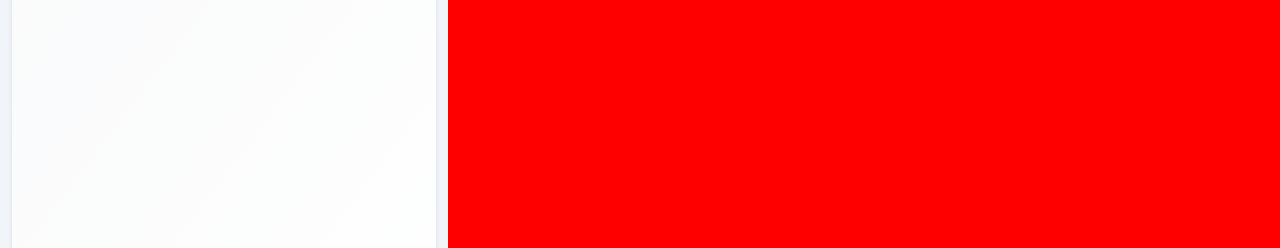
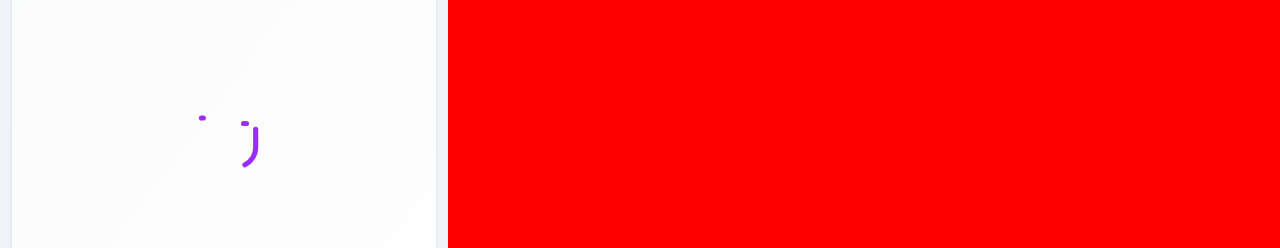
Before and after one commit to xrpgateway/frontend, a React (Create React App) app: page /payment in a window 1280 px wide. Both pictures are taken after a click on the button "Connect With Xumm!". Shown: the part 240-488 px from the top of the page. Built offline with nearby package versions, Linux system fonts and the light colour scheme.

Commit message:
feat: loader added

```diff
--- a/package.json
+++ b/package.json
@@ -6,6 +6,7 @@
     "@testing-library/jest-dom": "^5.17.0",
     "@testing-library/react": "^13.4.0",
     "@testing-library/user-event": "^13.5.0",
+    "lottie-react": "^2.4.0",
     "react": "^18.2.0",
     "react-dom": "^18.2.0",
     "react-router-dom": "^6.15.0",
--- a/src/Pages/Gateway.js
+++ b/src/Pages/Gateway.js
@@ -1,8 +1,12 @@
 import React, { useState } from "react";
 import Button from "../Componenets/Button";
+import Lottie from "lottie-react";
+import WalletLoading from "../Animations/wallet-loading.json"
 
 export default () => {
   const [isLoggedIn, setLogin] = useState(false);
+  const [isLoading, setLoading] = useState(false);
+
   return (
     <div className="flex">
       <div
@@ -20,7 +24,8 @@
         <div className="m-3 mt-2 mb-4 rounded-lg flex-1 bg-gradient-to-br from-gray-50 to-white  shadow-md">
           {!isLoggedIn && (
             <div className="w-full h-full flex justify-center items-center">
-              <Button onClick={()=>{ setLogin(true)}}  text={"Connect With Xumm!"} />
+              {isLoading && <Lottie style={{ height: 128, width: 128 }} animationData={WalletLoading} loop={true} />}
+              {!isLoading && <Button onClick={()=>{ setLoading(true) } }  text={"Connect With Xumm!"} />}
             </div>
           )}
         </div>
```
Also changed, not shown: src/Animations/wallet-loading.json (added, +1 -0 lines), 1 other file (tests, documents, lock files or other folders).
